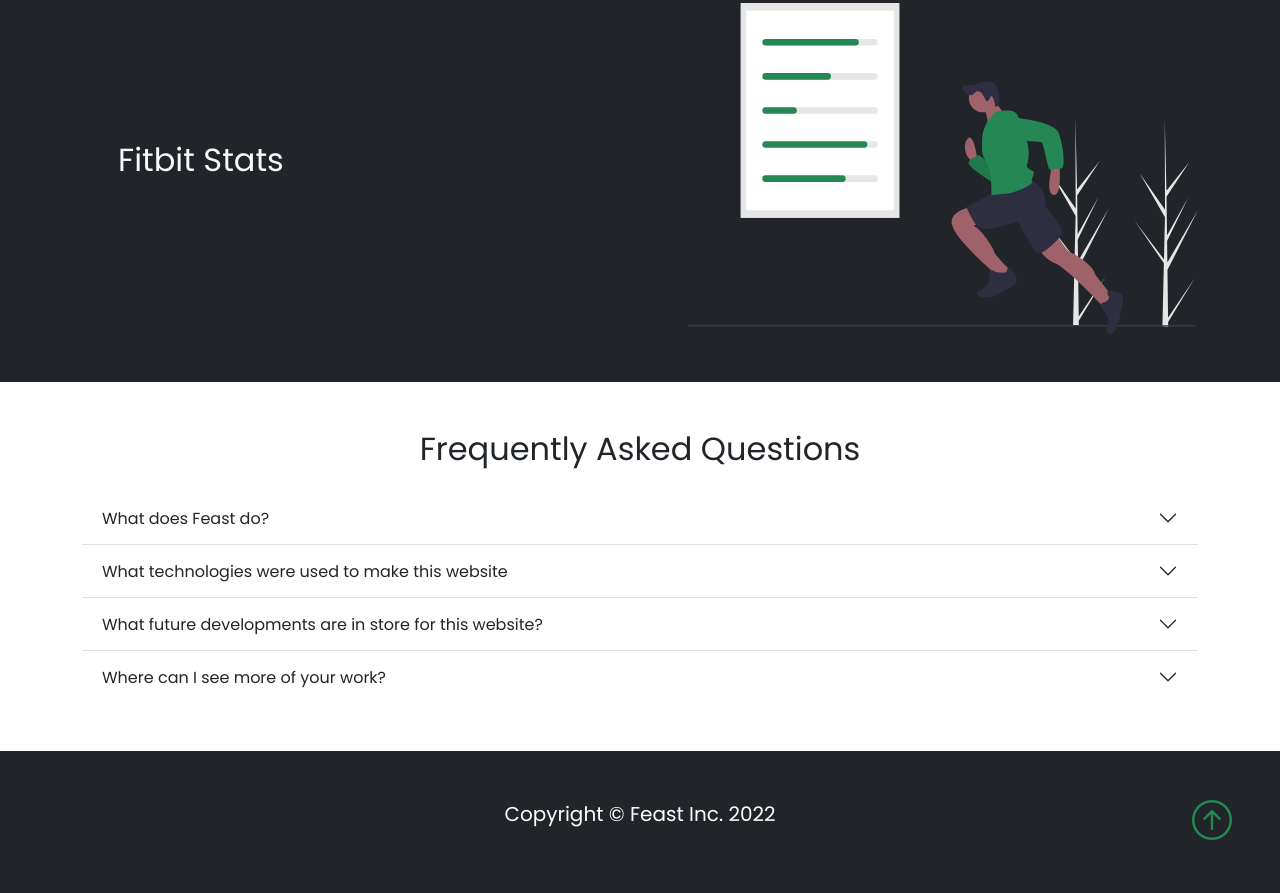
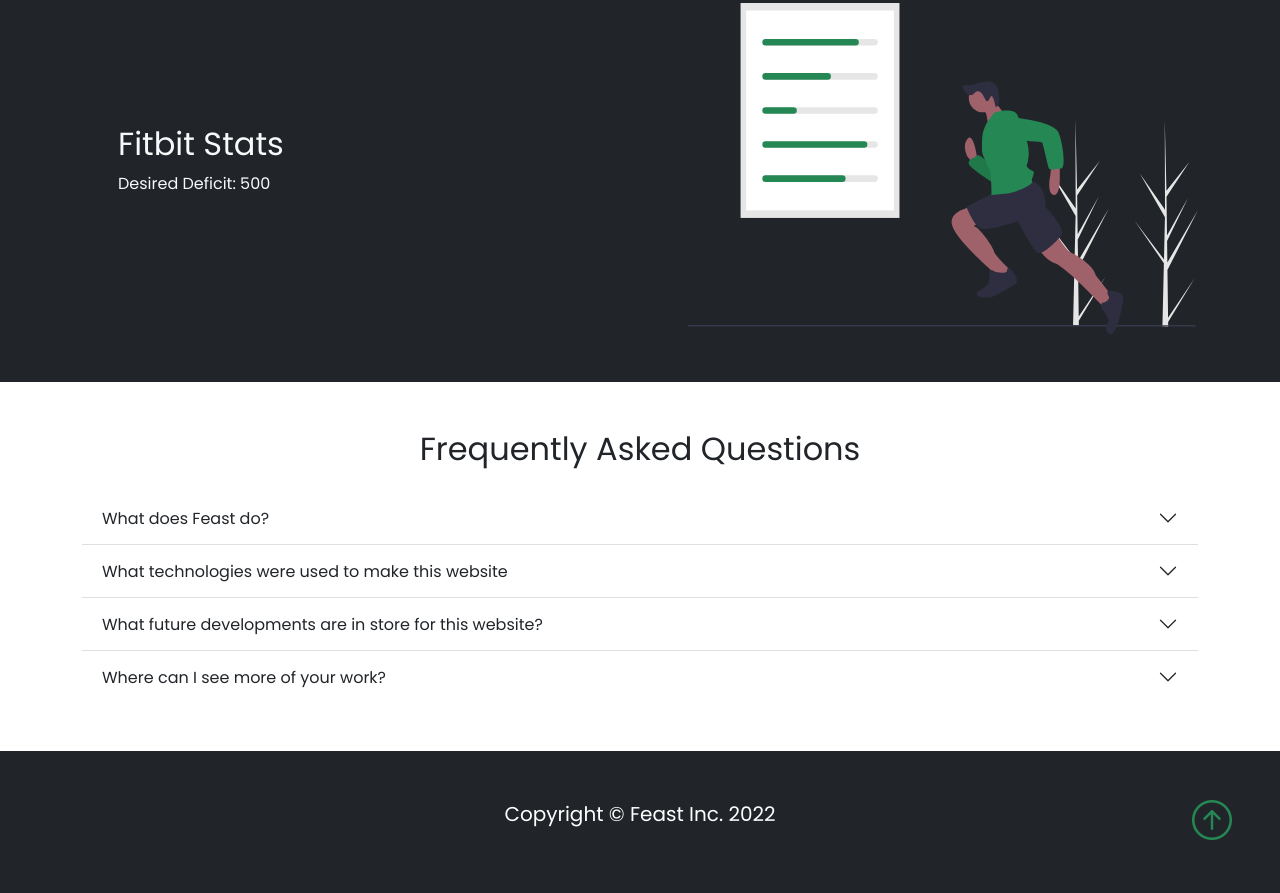
Before and after one commit to robbieevans1/feast, a website: page index.html in a window 1280 px wide. Shown: the part 1156-2049 px from the top of the page. Drawn offline with nearby package versions, Linux system fonts and the light colour scheme; no server answers.

```diff
--- a/fitbit.js
+++ b/fitbit.js
@@ -64,3 +64,6 @@
     const caloriesEaten = `<p>Calories Eaten: ${data["foods-log-caloriesIn"][0].value}</p>`;
 		document.querySelector("#calories-eaten").innerHTML = caloriesEaten;
 	});
+
+  calorieDeficit = "Desired Deficit: 500"
+  document.querySelector("#calorie-deficit").innerHTML = calorieDeficit;
--- a/index.html
+++ b/index.html
@@ -145,6 +145,7 @@
 						<ul id="fitbit-list">
 							<li id="calories-burned"></li>
 							<li id="calories-eaten"></li>
+							<li id="calorie-deficit"></li>
 							<li id="bmr"></li>
 							<li id="floor-count"></li>
 							<li id="step-count"></li>
--- /dev/null
+++ b/package.json
@@ -0,0 +1,5 @@
+{
+  "dependencies": {
+    "dotenv": "^16.0.0"
+  }
+}
```
Also changed, not shown: 1 other file.
